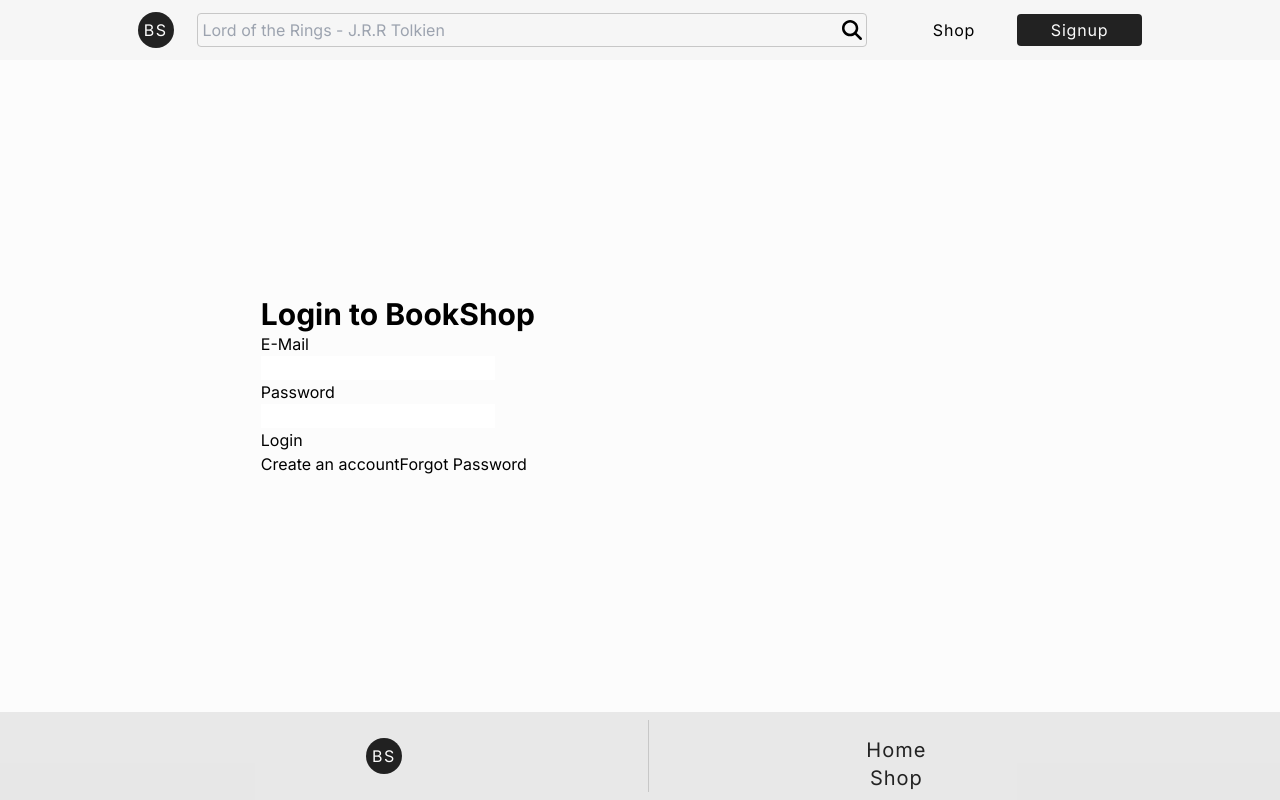
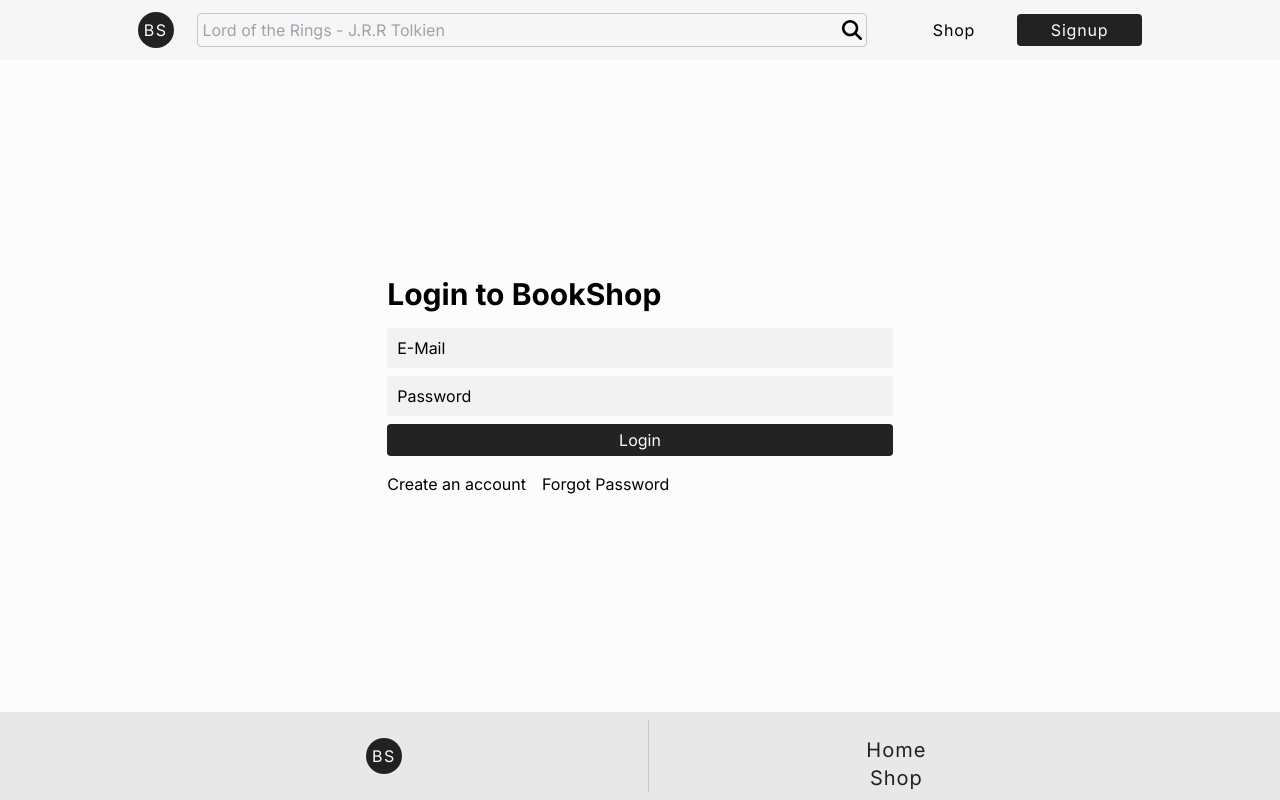
Before and after one commit to ugurcankuzu/bookshop, a Next.js app in the folder book-store/: page /login in a window 1280 px wide. Built offline with nearby package versions, Linux system fonts and the light colour scheme.

Commit message:
Login Page done

```diff
--- a/book-store/src/components/login/loginForm.tsx
+++ b/book-store/src/components/login/loginForm.tsx
@@ -1,17 +1,97 @@
-import { motion } from "framer-motion";
+"use client";
+import { useReducer } from "react";
+import { TLoginFormData } from "@/types/formData";
+import { CSSProperties } from "react";
+import AnimatedInput from "../animatedInput";
+import TLoginReducerAction from "@/types/LoginReducerAction";
+import ELoginAction from "@/enums/LoginActionEnums";
+import loginUser from "@/util/loginUser";
+import { useRouter } from "next/navigation";
 
 export default function LoginForm() {
+  const initialData: TLoginFormData = {
+    email: "",
+    password: "",
+  };
+  const [formData, setFormData] = useReducer(formReducer, initialData);
+  const router = useRouter();
+  function formReducer(state: TLoginFormData, action: TLoginReducerAction) {
+    switch (action.type) {
+      case ELoginAction.changeEmail: {
+        return { ...state, email: action.payload };
+      }
+      case ELoginAction.changePassword: {
+        return { ...state, password: action.payload };
+      }
+      default: {
+        return {} as TLoginFormData;
+      }
+    }
+  }
   return (
-    <form>
-      <div>
-        <motion.p>E-Mail</motion.p>
-        <input type="email" name="" id="" />
-      </div>
-      <div>
-        <motion.p>Password</motion.p>
-        <input type="password" name="" id="" />
-      </div>
-      <button>Login</button>
+    <form
+      className={loginFormStyles.formWrapper}
+      method="POST"
+      onSubmit={(event) => {
+        event.preventDefault();
+        loginUser(formData).then((tkn) => {
+          if (tkn) {
+            sessionStorage.setItem("usertkn", tkn);
+            router.push("/");
+          } else {
+            alert("Login Failed Please Try Again");
+          }
+        });
+      }}
+    >
+      <AnimatedInput
+        key={0}
+        settings={{
+          labelStyle: loginFormStyles.inputLabel,
+          inputStyle: loginFormStyles.input,
+          inputWrapperStyle: loginFormStyles.inputWrapper,
+          labelText: "E-Mail",
+          inputName: "email",
+          inputType: "email",
+          setInputData: setFormData,
+          inputReducerAction: ELoginAction.changeEmail,
+        }}
+      />
+      <AnimatedInput
+        key={1}
+        settings={{
+          labelStyle: loginFormStyles.inputLabel,
+          inputStyle: loginFormStyles.input,
+          inputWrapperStyle: loginFormStyles.inputWrapper,
+          labelText: "Password",
+          inputName: "password",
+          inputType: "password",
+          setInputData: setFormData,
+          inputReducerAction: ELoginAction.changePassword,
+        }}
+      />
+      <button className={loginFormStyles.submitButton}>Login</button>
     </form>
   );
 }
+
+const loginFormStyles = {
+  formWrapper: "w-full flex flex-col gap-2",
+  inputWrapper: "w-full h-[40px] relative",
+  inputLabel: {
+    pointerEvents: "none",
+    position: "absolute",
+    fontSize: "1rem",
+  } as CSSProperties,
+  submitButton: "bg-coal/90 text-pearl rounded py-1",
+  input: {
+    width: "100%",
+    height: "100%",
+    outline: "none",
+    backgroundColor: "#c7c7c733",
+    borderRadius: "0.25rem",
+    fontSize: "0.875rem",
+    lineHeight: "1.25rem",
+    padding: "0 10px",
+  } as CSSProperties,
+};
--- a/book-store/src/components/signup/signupForm.tsx
+++ b/book-store/src/components/signup/signupForm.tsx
@@ -27,7 +27,7 @@ export default function SignupForm() {
         return { ...state, name: action.payload };
       }
       case ESignupAction.changeSurname: {
-        return { ...state, name: action.payload };
+        return { ...state, surname: action.payload };
       }
 
       case ESignupAction.changePassword: {
--- a/book-store/src/components/signupCard.tsx
+++ b/book-store/src/components/signupCard.tsx
@@ -2,7 +2,11 @@
 import Link from "next/link";
 import LoginForm from "./login/loginForm";
 import SignupForm from "./signup/signupForm";
+import getLinkByLabel from "@/util/getLinkByLabel";
+import Route from "@/types/route";
 export default function SignupCard({ pathName }: { pathName: string }) {
+  const login = getLinkByLabel("Login", undefined, false) as Route;
+  const signup = getLinkByLabel("Signup", undefined, false) as Route;
   return (
     <section className={signupCardStyles.cardFrame}>
       <div className={signupCardStyles.cardWrapper}>
@@ -10,12 +14,12 @@ export default function SignupCard({ pathName }: { pathName: string }) {
           {pathName === "/signup" ? "Join Now" : "Login to BookShop"}
         </h2>
         {pathName === "/signup" ? <SignupForm /> : <LoginForm />}
-        <div>
+        <div className={signupCardStyles.cardRoutes}>
           {pathName === "/signup" ? (
-            <Link href={"#"}>Switch to Login</Link>
+            <Link href={login.path}>Switch to Login</Link>
           ) : (
             <>
-              <Link href={"#"}>Create an account</Link>
+              <Link href={signup.path}>Create an account</Link>
               <Link href={"#"}>Forgot Password</Link>
             </>
           )}
@@ -27,6 +31,7 @@ export default function SignupCard({ pathName }: { pathName: string }) {
 
 const signupCardStyles = {
   cardFrame: "w-full flex flex-col items-center gap-4 p-2",
-  cardWrapper: "lg:w-3/5 2xl:w-2/5",
+  cardWrapper: "lg:w-2/5 flex flex-col items-start gap-4",
   cardHeader: "text-3xl font-bold",
+  cardRoutes: "w-full flex gap-4"
 };
--- a/book-store/src/route.ts
+++ b/book-store/src/route.ts
@@ -11,6 +11,7 @@ const routes = [
     label: "Signup",
     path: "/signup",
   },
+  { label: "Login", path: "/login" },
 ];
 
 export default routes;
--- a/book-store/src/util/getLinkByLabel.tsx
+++ b/book-store/src/util/getLinkByLabel.tsx
@@ -4,17 +4,20 @@ import Link from "next/link";
 
 export default function getLinkByLabel(
   routeLabel: string,
-  className: string | undefined = undefined
+  className: string | undefined = undefined,
+  linkComponent: boolean = true
 ) {
   const route: Route | undefined = routes?.find(
     (route) => route.label === routeLabel
   );
-  if (route) {
+  if (route && linkComponent) {
     return (
       <Link href={route.path} className={className || ""}>
         {route.label}
       </Link>
     );
+  } else if (route && !linkComponent) {
+    return route;
   } else {
     return undefined;
   }
--- /dev/null
+++ b/book-store/src/util/loginUser.ts
@@ -0,0 +1,16 @@
+import { TLoginFormData } from "@/types/formData";
+
+export default async function loginUser(userCredentials: TLoginFormData) {
+  const response = await fetch(process.env.NEXT_PUBLIC_API_URL + "/login", {
+    method: "POST",
+    body: JSON.stringify(userCredentials),
+    headers: {
+      "Content-Type": "application/json",
+    },
+  });
+  if (response.status === 200) {
+    const tkn = await response.text();
+    return tkn;
+  }
+  return undefined;
+}
```
